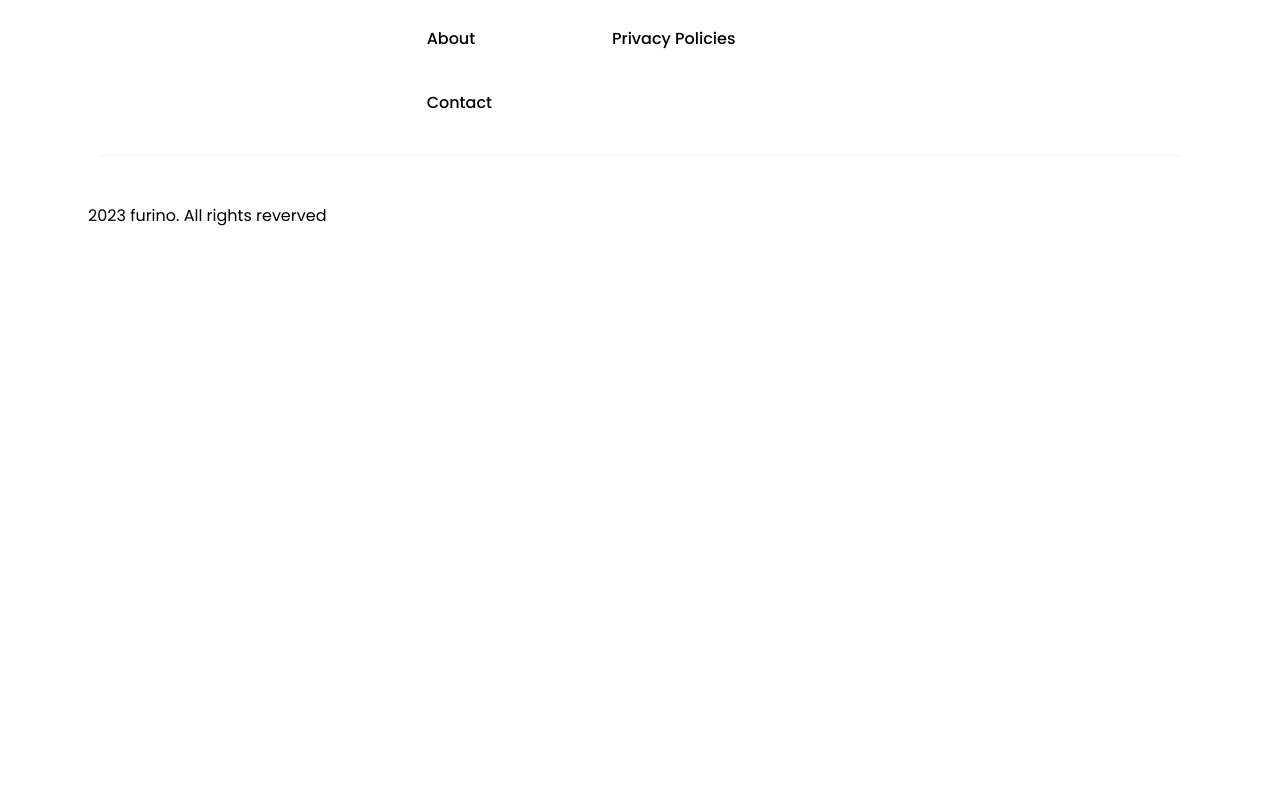
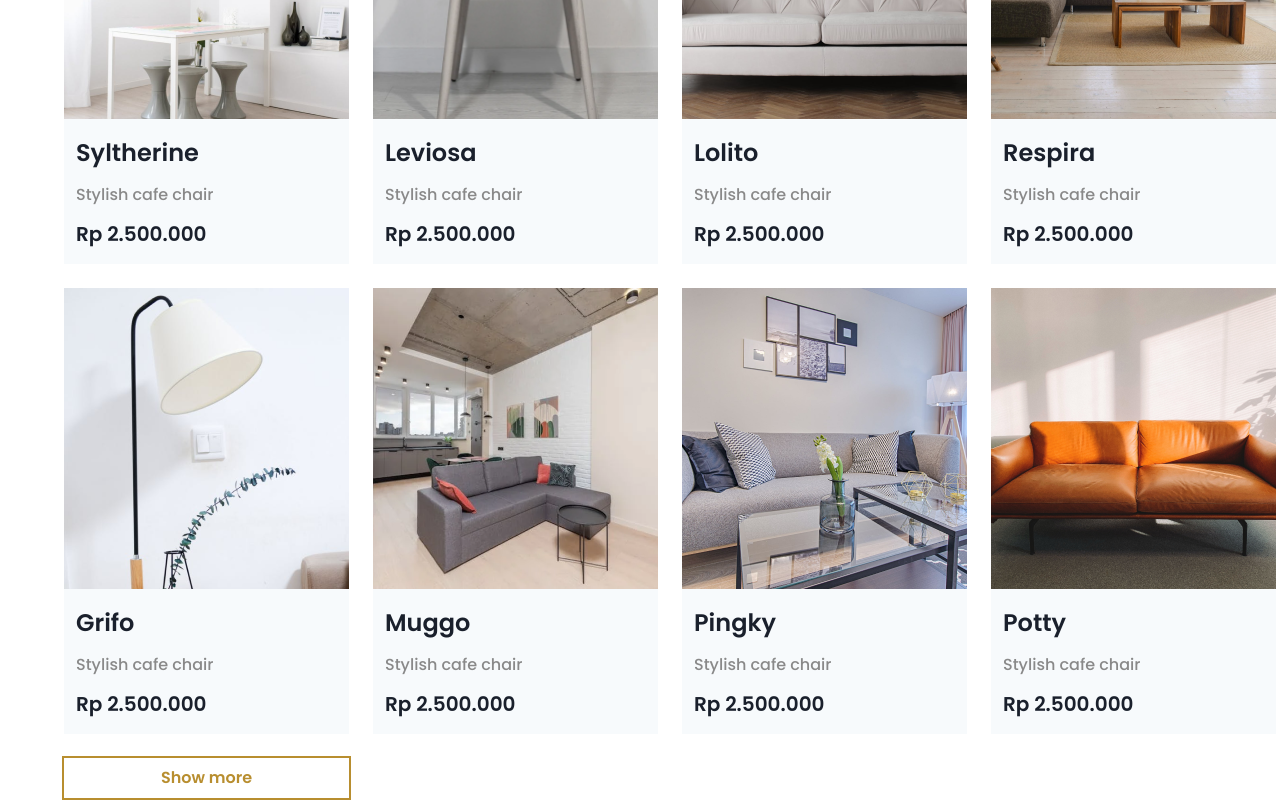
Before and after one commit to jzhupan/eCommerce-case-study, a React (Vite) app: page / in a window 1280 px wide. Shown: the part 1760-2562 px from the top of the page. Before the commit the page ends 2036 px from the top, so only its background shows below. Built offline with nearby package versions, Linux system fonts and the light colour scheme.

Commit message:
Added Cards with images grid.

```diff
--- a/src/App.jsx
+++ b/src/App.jsx
@@ -3,6 +3,7 @@ import "./App.css";
 import PromotionHome from "./components/home/promotion page/PromotionHome";
 import BrowseRange from "./components/home/browse-range/BrowseRange";
 import Footer from "./components/home/footer/Footer";
+import Products from "./components/home/product/Products";
 
 function App() {
   return (
@@ -10,6 +11,7 @@ function App() {
       <NavigationBar />
       <PromotionHome />
       <BrowseRange />
+      <Products />
       <Footer />
     </>
   );
--- /dev/null
+++ b/src/components/home/product/Products.jsx
@@ -0,0 +1,142 @@
+import { Box, Button, Grid, GridItem, Image, Text } from "@chakra-ui/react";
+
+const Products = () => {
+  const products = [
+    {
+      id: 1,
+      name: "Syltherine",
+      subtitle: "Stylish cafe chair",
+      price: "Rp 2.500.000",
+      salePrice: "Rp 3.500.000",
+      image: "/src/assets/home/Product1.png",
+    },
+    {
+      id: 2,
+      name: "Leviosa",
+      subtitle: "Stylish cafe chair",
+      price: "Rp 2.500.000",
+      salePrice: "Rp 3.500.000",
+      image: "/src/assets/home/Product2.png",
+    },
+    {
+      id: 3,
+      name: "Lolito",
+      subtitle: "Stylish cafe chair",
+      price: "Rp 2.500.000",
+      salePrice: "Rp 3.500.000",
+      image: "/src/assets/home/Product3.png",
+    },
+    {
+      id: 4,
+      name: "Respira",
+      subtitle: "Stylish cafe chair",
+      price: "Rp 2.500.000",
+      salePrice: "Rp 3.500.000",
+      image: "/src/assets/home/Product4.png",
+    },
+    {
+      id: 5,
+      name: "Grifo",
+      subtitle: "Stylish cafe chair",
+      price: "Rp 2.500.000",
+      salePrice: "Rp 3.500.000",
+      image: "/src/assets/home/Product5.png",
+    },
+    {
+      id: 6,
+      name: "Muggo",
+      subtitle: "Stylish cafe chair",
+      price: "Rp 2.500.000",
+      salePrice: "Rp 3.500.000",
+      image: "/src/assets/home/Product6.png",
+    },
+    {
+      id: 7,
+      name: "Pingky",
+      subtitle: "Stylish cafe chair",
+      price: "Rp 2.500.000",
+      salePrice: "Rp 3.500.000",
+      image: "/src/assets/home/Product7.png",
+    },
+    {
+      id: 8,
+      name: "Potty",
+      subtitle: "Stylish cafe chair",
+      price: "Rp 2.500.000",
+      salePrice: "Rp 3.500.000",
+      image: "/src/assets/home/Product8.png",
+    },
+  ];
+
+  const property = {
+    lgSize: "24px",
+    subColor: "#898989",
+    smSize: "16px",
+    mdSize: "20px",
+    fontWLg: "semiBold",
+    fontWSm: "medium",
+    buttonOutline: "2px solid #B88E2F",
+  };
+
+  return (
+    <>
+      <Box justifyContent="center" padding="5%">
+        <Grid templateColumns="repeat(4, 1fr)" gap={6}>
+          {products.map((product) => (
+            <GridItem
+              key={product.id}
+              w="285px"
+              h="446px"
+              bg="gray.50"
+              //   boxShadow="md"
+            >
+              <Box maxW="285px" h="301px" position="relative" mb={4}>
+                <Image
+                  src={product.image}
+                  alt={product.name}
+                  objectFit="cover"
+                  w="100%"
+                  h="100%"
+                />
+              </Box>
+              <Box pl={3}>
+                <Text
+                  pb={3}
+                  fontWeight={property.fontWLg}
+                  fontSize={property.lgSize}
+                >
+                  {product.name}
+                </Text>
+                <Text
+                  pb={3}
+                  fontWeight={property.fontWSm}
+                  fontSize={property.smSize}
+                  color={property.subColor}
+                >
+                  {product.subtitle}
+                </Text>
+                <Text
+                  pb={3}
+                  fontWeight={property.fontWLg}
+                  fontSize={property.mdSize}
+                >
+                  {product.price}
+                </Text>
+              </Box>
+            </GridItem>
+          ))}
+          <Button
+            borderRadius="none"
+            bg="none"
+            color="brand.primaryColor"
+            outline={property.buttonOutline}
+          >
+            Show more
+          </Button>
+        </Grid>
+      </Box>
+    </>
+  );
+};
+
+export default Products;
```
